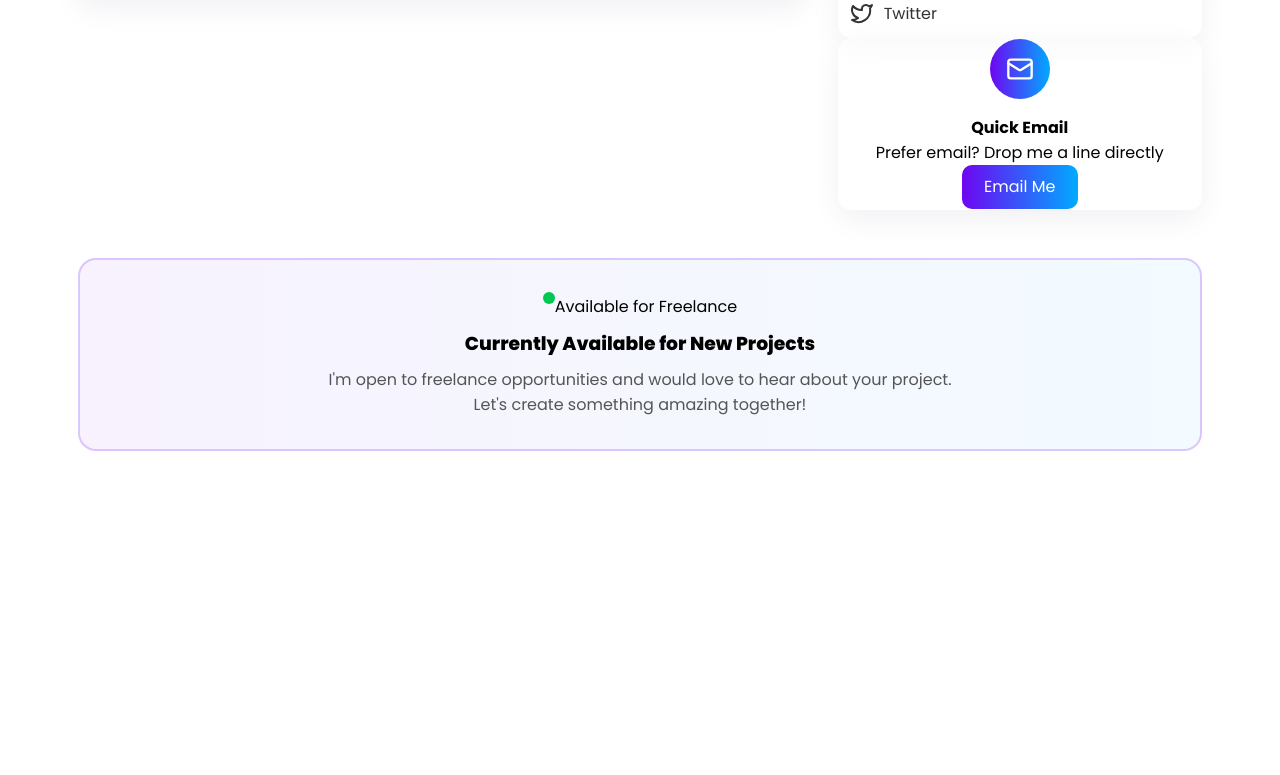
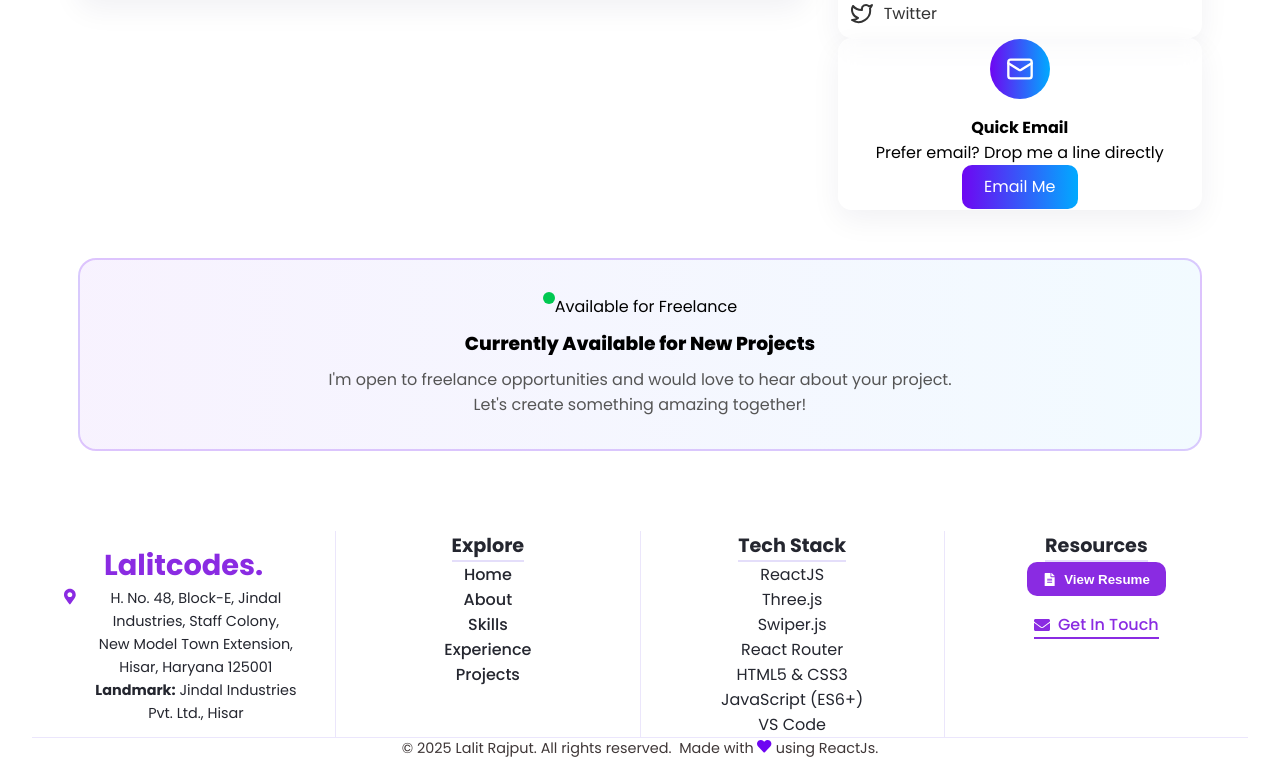
Before and after one commit to Rajputlalit/ReactJsPortfolio, a React (Vite) app: page /getintouch in a window 1280 px wide. Shown: the part 699-1474 px from the top of the page. Before the commit the page ends 1214 px from the top, so only its background shows below. Built offline with nearby package versions, Linux system fonts and the light colour scheme.

Commit message:
spelling issue

```diff
--- a/src/App.jsx
+++ b/src/App.jsx
@@ -18,7 +18,7 @@ function App() {
   const location = useLocation();
 
   // ✅ Hide footer on landing & GetInTouch
-  const hideFooterPaths = ["/", "/getintouch"];
+  const hideFooterPaths = ["/", "/GetInTouch"];
   const shouldShowFooter = !hideFooterPaths.includes(location.pathname.toLowerCase());
 
   return (
```
